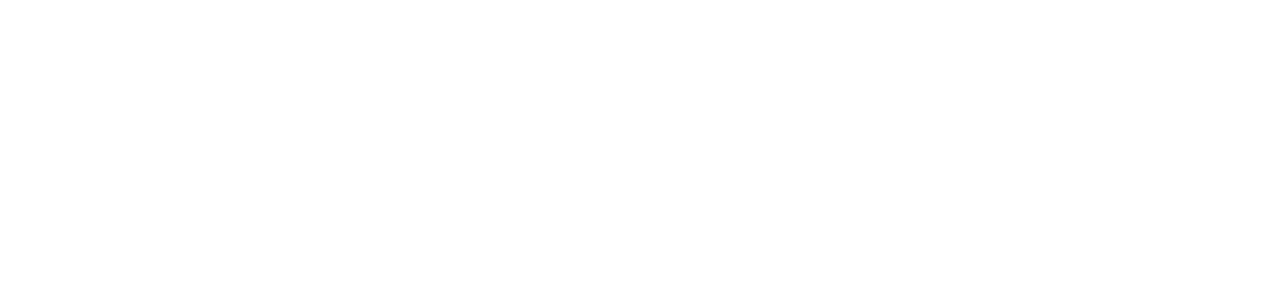
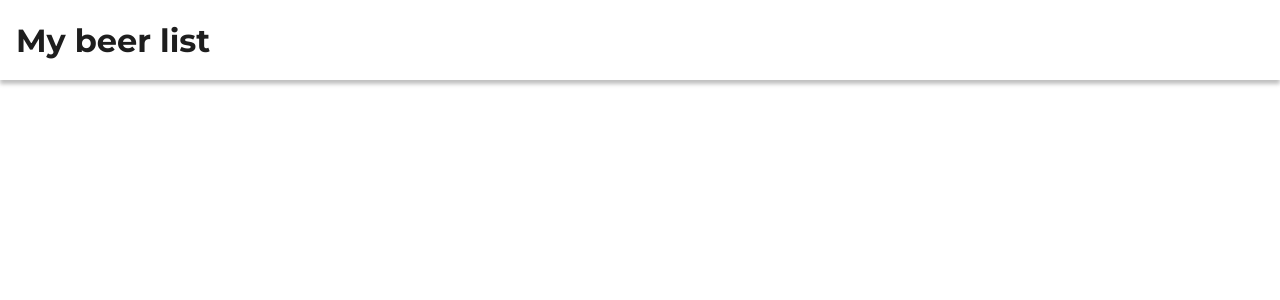
Before and after one commit to jarosik10/BeerList, a React (Create React App) app: page / in a window 1280 px wide. Shown: the top 300 px of the page. Built offline with nearby package versions, Linux system fonts and the light colour scheme.

Commit message:
Add header

```diff
--- a/package.json
+++ b/package.json
@@ -40,5 +40,8 @@
       "last 1 firefox version",
       "last 1 safari version"
     ]
+  },
+  "devDependencies": {
+    "@types/styled-components": "^5.1.15"
   }
 }
--- a/src/App.tsx
+++ b/src/App.tsx
@@ -1,11 +1,12 @@
 import React from 'react';
+import MainWrapper from './containers/MainWrapper';
+import Header from './containers/Header';
 
 function App() {
   return (
-    <div className="App">
-      <header className="App-header">
-      </header>
-    </div>
+    <MainWrapper>
+      <Header />
+    </MainWrapper>
   );
 }
 
--- /dev/null
+++ b/src/components/Title/index.tsx
@@ -0,0 +1,9 @@
+import styled from 'styled-components';
+
+export const Title = styled.h1`
+  font-size: 32px;
+  color: #1e1e1e;
+  margin: 0;
+`;
+
+export default Title;
--- /dev/null
+++ b/src/containers/Header/index.tsx
@@ -0,0 +1,20 @@
+import React, { FunctionComponent } from 'react';
+import styled from 'styled-components';
+import Title from '../../components/Title';
+
+const StyledHeader = styled.header`
+  display: flex;
+  justify-content: space-between;
+  align-items: center;
+  height: 80px;
+  padding: 16px;
+  box-shadow: 0px 4px 4px rgba(0, 0, 0, 0.25);
+`;
+
+const Header: FunctionComponent = () => {
+  return <StyledHeader>
+    <Title>My beer list</Title>
+  </StyledHeader>
+}
+
+export default Header;
--- /dev/null
+++ b/src/containers/MainWrapper/index.tsx
@@ -0,0 +1,14 @@
+import React, { FunctionComponent } from 'react';
+import styled from 'styled-components';
+
+const Wrapper = styled.div`
+  min-height: 100vh;
+`;
+
+const MainWrapper: FunctionComponent = ({ children }) => {
+  return <Wrapper>
+    {children}
+  </Wrapper>
+}
+
+export default MainWrapper;
```
Also changed, not shown: 1 other file (tests, documents, lock files or other folders).
